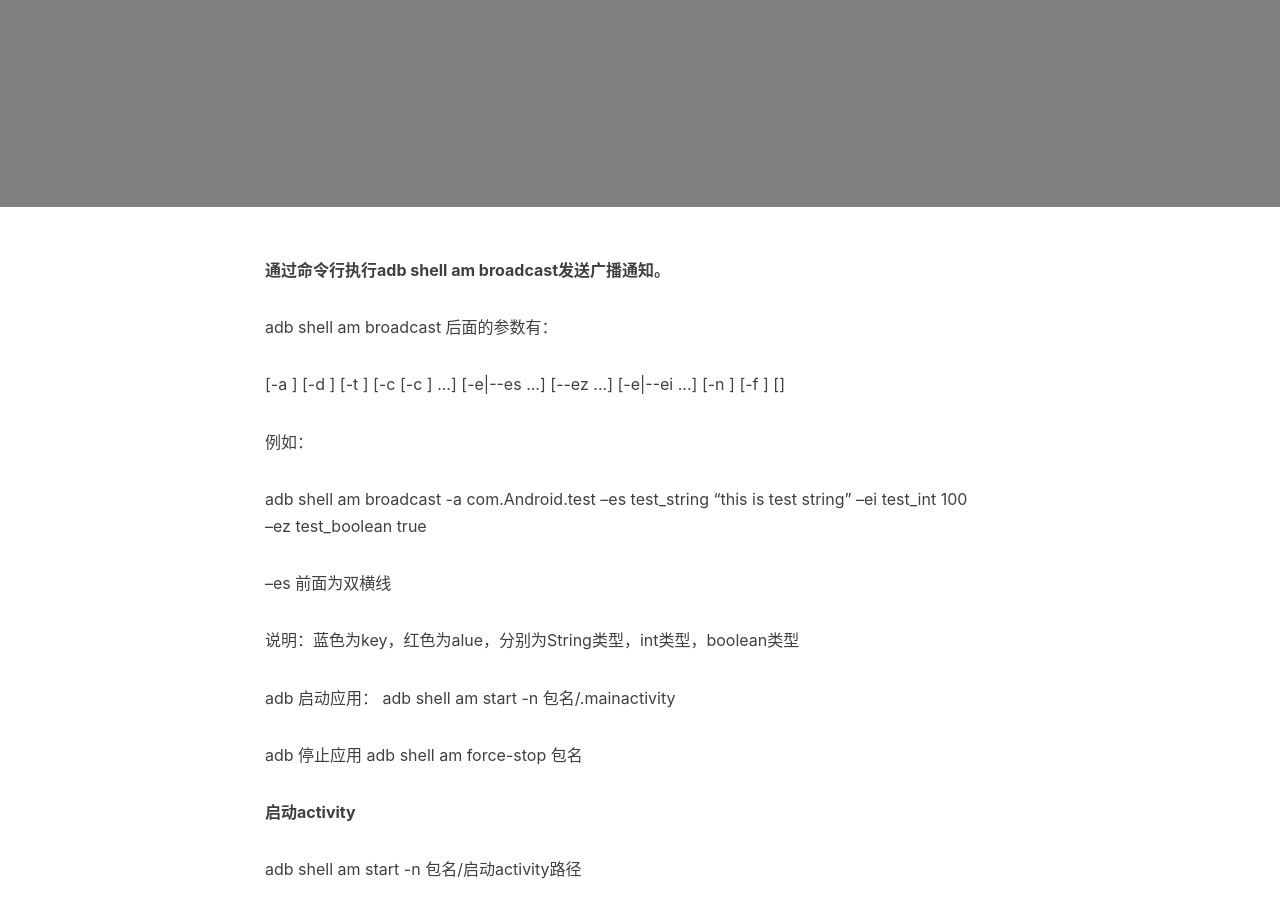
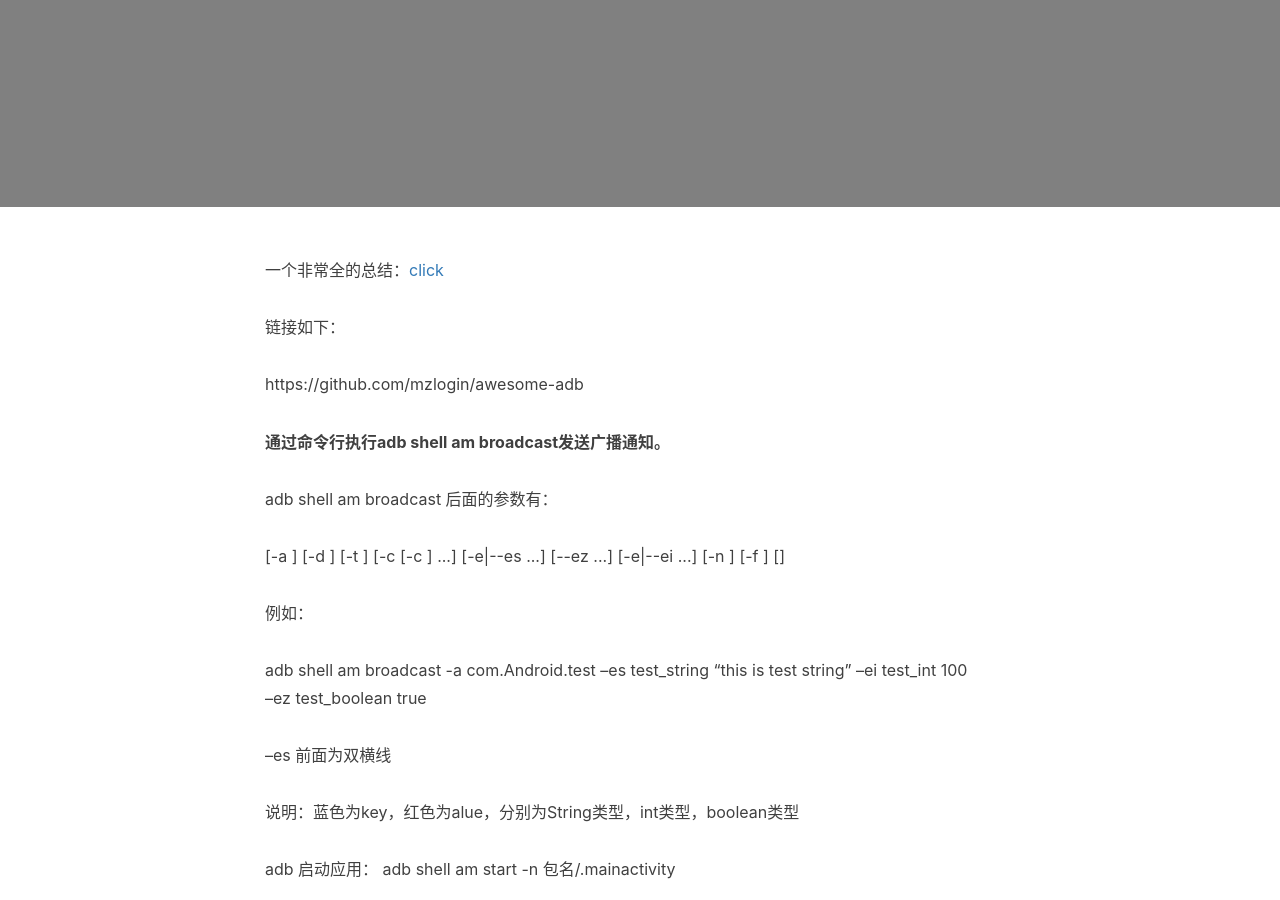
Before and after one commit to fighter-lee/fighter-lee.github.io, a Jekyll site: the page built from _posts/2015-05-10-Android-adb.markdown, in a window 1280 px wide and 900 px high, scrolled down 608 px. Built offline with Jekyll 4.4.1, drawn with Linux system fonts in a browser that asks for light colours; nearby versions of some CDN libraries; comment, search, counter and statistics services are not loaded.

Commit message:
adb更新

```diff
--- a/_posts/2015-05-10-Android-adb.markdown
+++ b/_posts/2015-05-10-Android-adb.markdown
@@ -10,6 +10,12 @@ tags:
     - Java
 ---
 
+
+一个非常全的总结：[click](https://github.com/mzlogin/awesome-adb)
+
+链接如下：
+
+https://github.com/mzlogin/awesome-adb
 
 **通过命令行执行adb shell am broadcast发送广播通知。**
 
```
